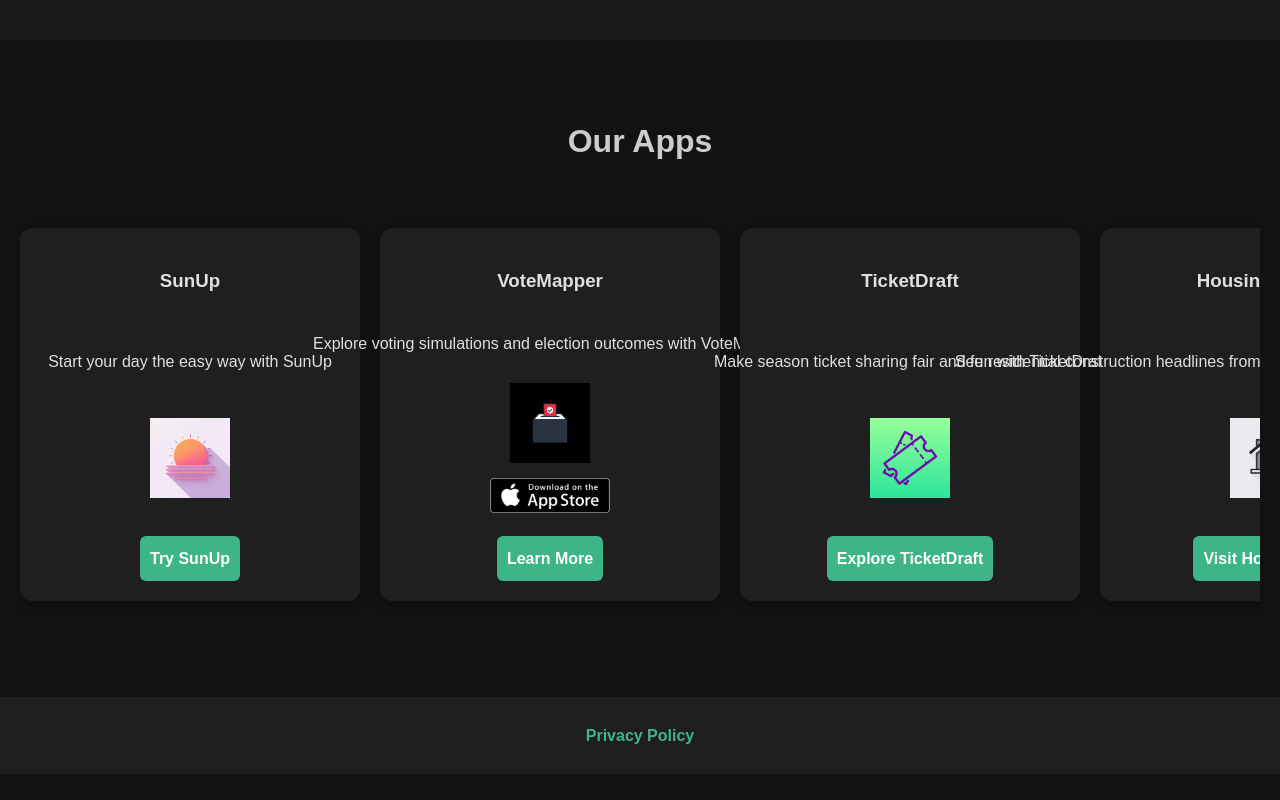
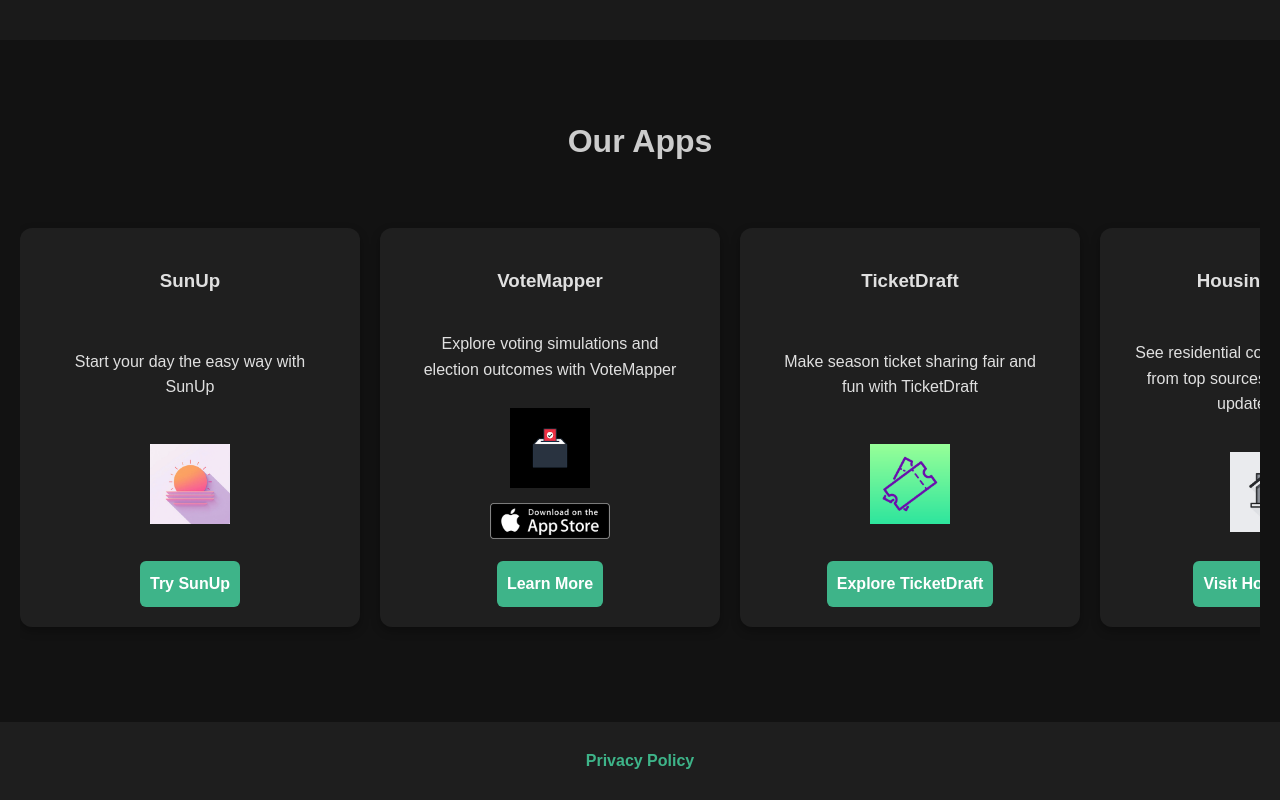
Before and after one commit to ColinScattergood/sladc, a plain HTML site: page index.html in a window 1280 px wide. Shown: the part 410-1210 px from the top of the page. Before the commit the page ends 1184 px from the top, so only its background shows below. Drawn offline with Linux system fonts and the light colour scheme.

Commit message:
Update styles.css

```diff
--- a/styles.css
+++ b/styles.css
@@ -238,11 +238,20 @@ a:hover {
     border-radius: 12px;
     box-shadow: 0px 4px 10px rgba(0, 0, 0, 0.3);
     text-align: center;
-    scroll-snap-align: start; /* Ensures each card aligns properly */
-    display: flex; /* Ensures content inside is aligned properly */
+    scroll-snap-align: start;
+    display: flex;
     flex-direction: column;
     align-items: center;
     justify-content: space-between;
+    word-wrap: break-word; /* Ensures text wraps */
+    overflow: hidden; /* Prevents overflow */
+}
+
+.app-card p {
+    white-space: normal; /* Ensures wrapping */
+    word-wrap: break-word;
+    overflow-wrap: break-word;
+    max-width: 90%; /* Keeps text contained */
 }
 
 /* Ensure images inside cards are well-sized */
@@ -261,6 +270,7 @@ a:hover {
     border-radius: 6px;
     text-decoration: none;
     margin-top: 10px;
+    white-space: nowrap; /* Prevents button text from wrapping */
 }
 
 /* Hide Scrollbar (Optional) */
```
